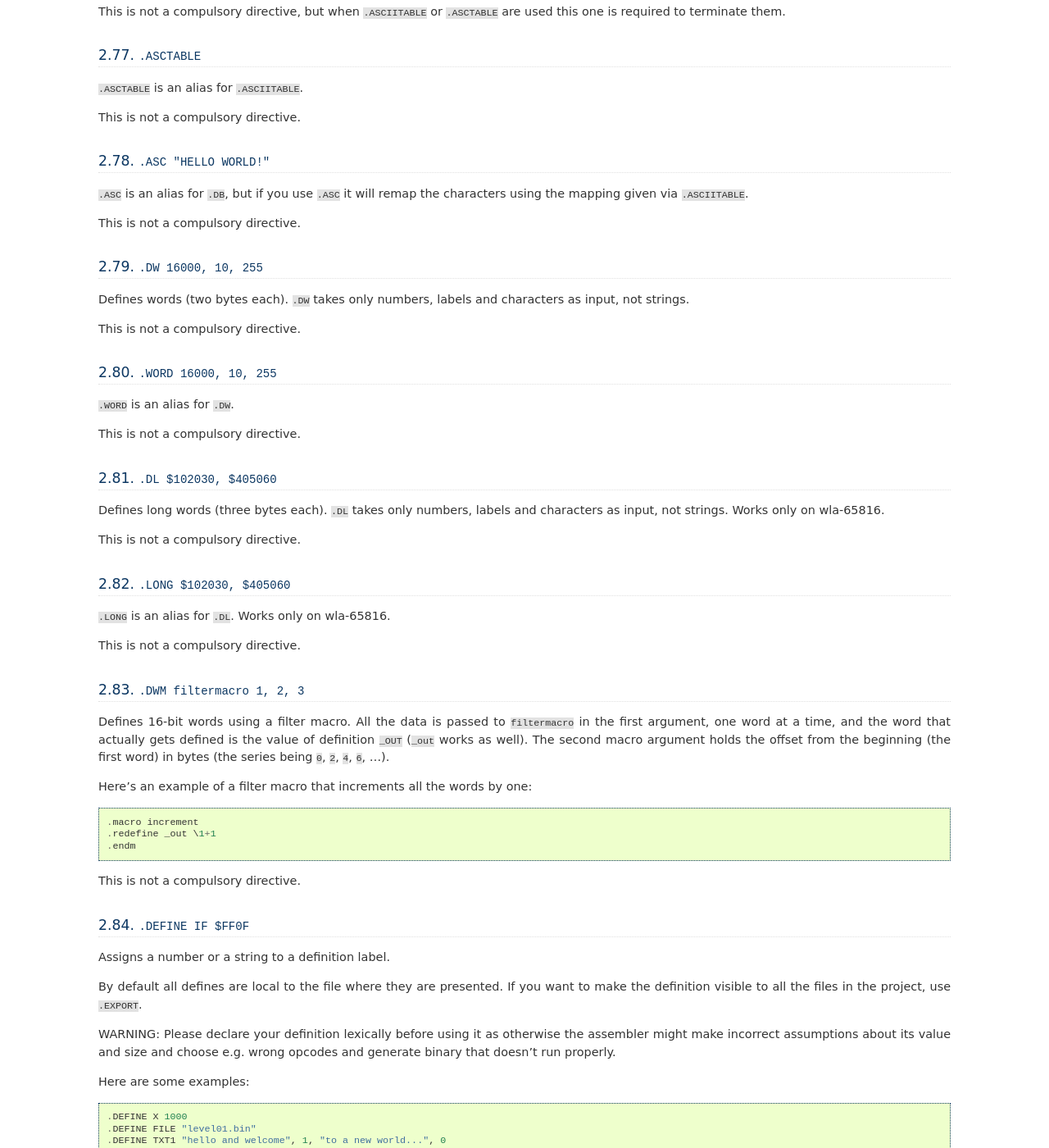
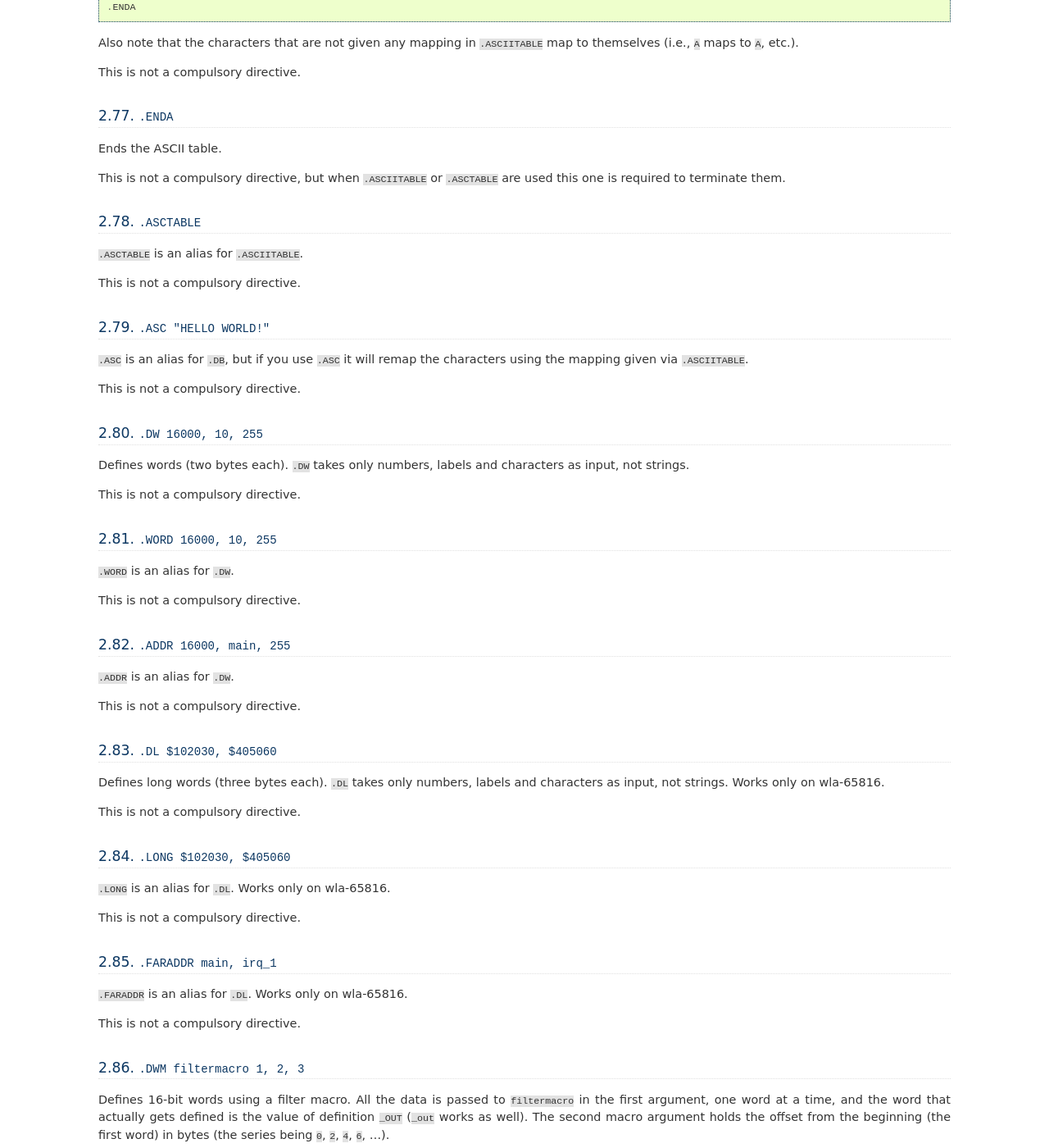
Before and after one commit to vhelin/wla-dx, a Sphinx documentation site: the page built from doc/asmdiv.rst, in a window 1280 px wide and 1400 px high, scrolled down 23915 px. Shown: the whole window at 82% size. Built offline with Sphinx 7.4.7, drawn with Linux system fonts in a browser that asks for light colours; some of the changed text lies outside the part shown.

Commit message:
Added support for .ADDR (an alias for .DW) and .FARADDR (an alias for .DL). Added missing .DSL documentation. Fixes issue #222.

```diff
--- a/doc/asmdiv.rst
+++ b/doc/asmdiv.rst
@@ -141,7 +142,8 @@ ALL  ``.INCDIR "/usr/programming/gb/include/"``
 ALL  ``.INCLUDE "cgb_hardware.i"``
 658  ``.INDEX 8``
 ALL  ``.INPUT NAME``
-ALL  ``.LONG $102030, $405060``
+658  ``.LONG $102030, $405060``
+658  ``.FARADDR main, irq_1``
 ALL  ``.MACRO TEST``
 ALL  ``.MEMORYMAP``
 ALL  ``.ORG $150``
@@ -169,6 +171,7 @@ ALL  ``.UNBACKGROUND $1000 $1FFF``
 ALL  ``.UNDEFINE DEBUG``
 ALL  ``.UNDEF DEBUG``
 ALL  ``.WORD 16000, 10, 255``
+ALL  ``.ADDR 16000, main, 255``
 === ================================================================
 
 Descriptions:
@@ -199,11 +202,11 @@ give the data in pieces.
 
 All supported column formats:
     - DB, BYT, BYTE
-    - DW, WORD
-    - DL, LONG       ; wla-65816 only
+    - DW, WORD, ADDR
+    - DL, LONG, FARADDR ; wla-65816 only
     - DS, DSB
     - DSW
-    - DSL            ; wla-65816 only
+    - DSL               ; wla-65816 only
 
 This is not a compulsory directive.
 
@@ -1364,6 +1367,15 @@ Defines ``128`` words (two bytes) of ``20``.
 This is not a compulsory directive.
 
 
+``.DSL 16, $102030``
+--------------------
+
+Defines ``16`` long words (three bytes) of ``$102030``. Works only
+on wla-65816.
+
+This is not a compulsory directive.
+
+
 ``.DB 100, $30, %1000, "HELLO WORLD!"``
 ---------------------------------------
 
@@ -1509,6 +1521,14 @@ This is not a compulsory directive.
 This is not a compulsory directive.
 
 
+``.ADDR 16000, main, 255``
+--------------------------
+
+``.ADDR`` is an alias for ``.DW``.
+
+This is not a compulsory directive.
+
+
 ``.DL $102030, $405060``
 ------------------------
 
@@ -1522,6 +1542,14 @@ This is not a compulsory directive.
 --------------------------
 
 ``.LONG`` is an alias for ``.DL``. Works only on wla-65816.
+
+This is not a compulsory directive.
+
+
+``.FARADDR main, irq_1``
+------------------------
+
+``.FARADDR`` is an alias for ``.DL``. Works only on wla-65816.
 
 This is not a compulsory directive.
 
```
Also changed, not shown: other parts of doc/asmdiv.rst (+2 -1 lines), 1 other file.
